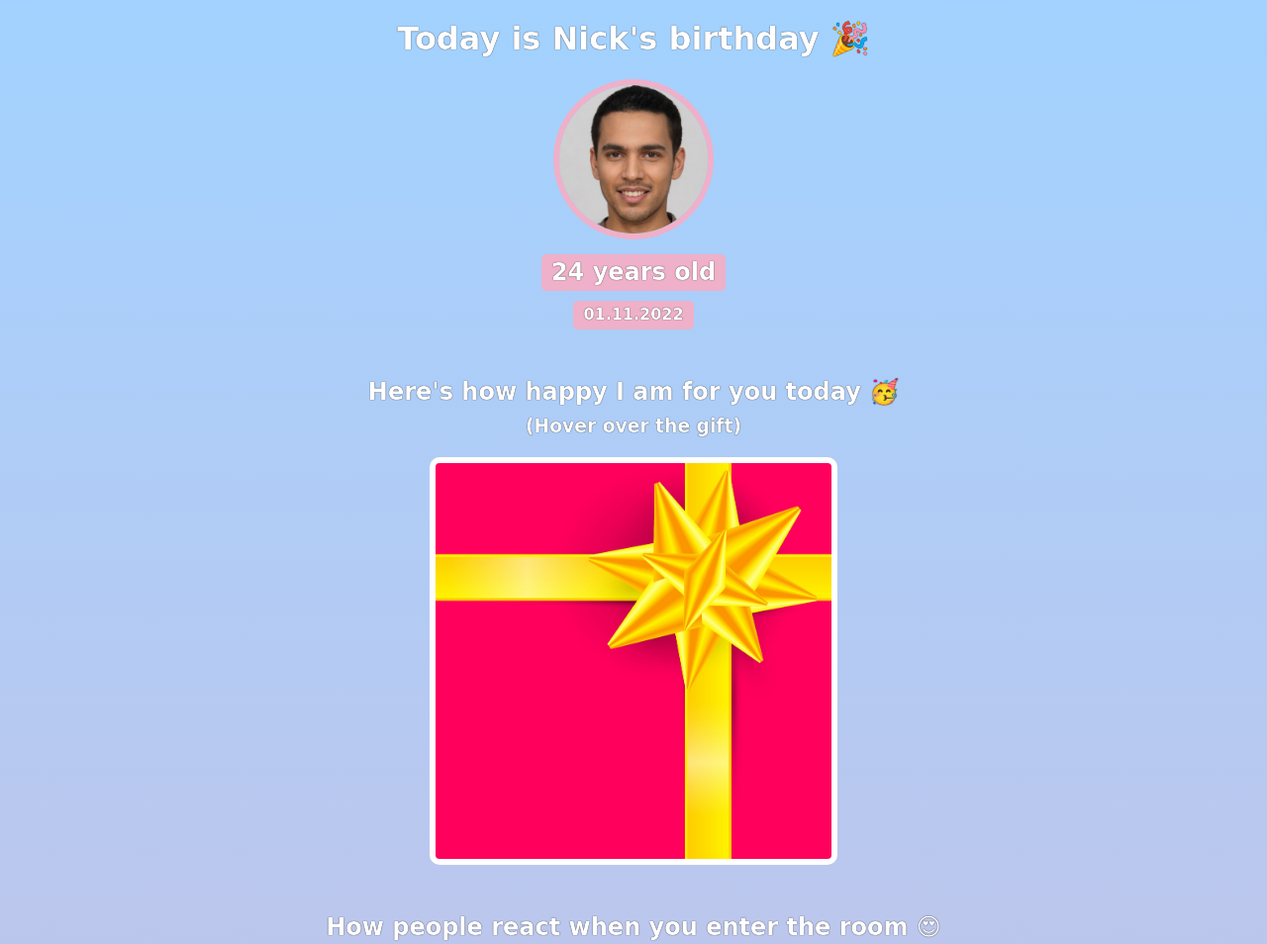
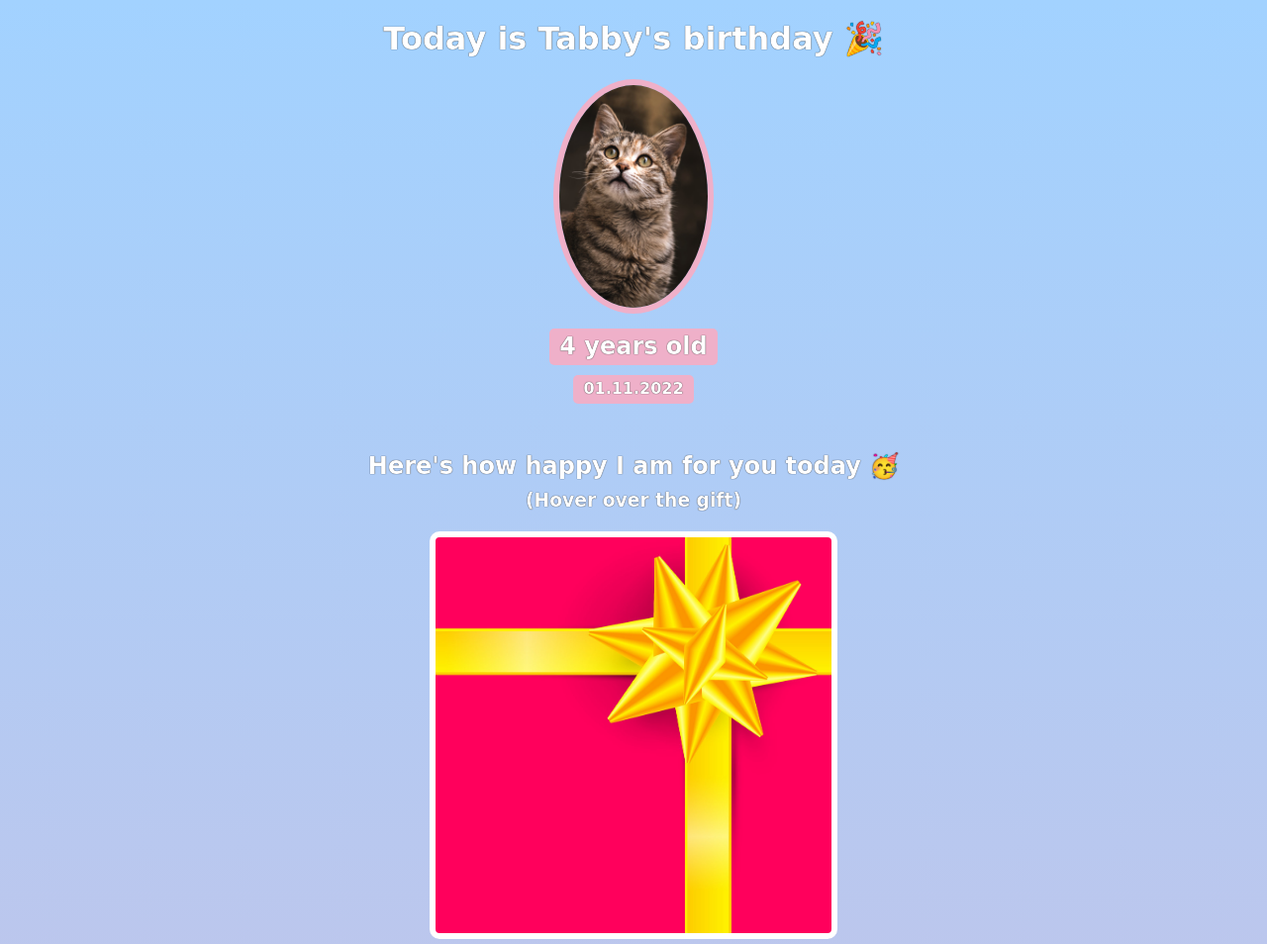
Before and after one commit to AngelaGraham/birthday-gift-site, a website built with Vite: page index.html in a window 1280 px wide. Shown: the top 954 px of the page at 99% size. Built offline with nearby package versions, Linux system fonts and the light colour scheme; a web font is replaced by a local one.

Commit message:
Tabby image and age

```diff
--- a/index.html
+++ b/index.html
@@ -7,9 +7,9 @@
     </head>
     <body>
         <div id="header">
-            <h1>Today is Nick's birthday 🎉</h1>
-            <img id="bff-img" src="images/nick.jpg">
-            <h2 id="bday-age">24 years old</h2>
+            <h1>Today is Tabby's birthday 🎉</h1>
+            <img id="bff-img" src="images/Tabby.jpg">
+            <h2 id="bday-age">4 years old</h2>
             <h4 id="bday-date">01.11.2022</h4>
         </div>
 
```
Also changed, not shown: images/Tabby.jpg (added).
